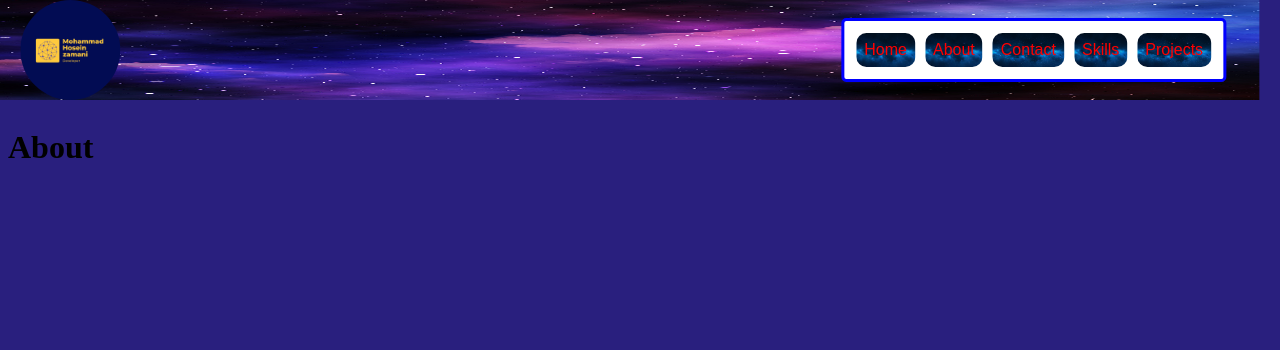
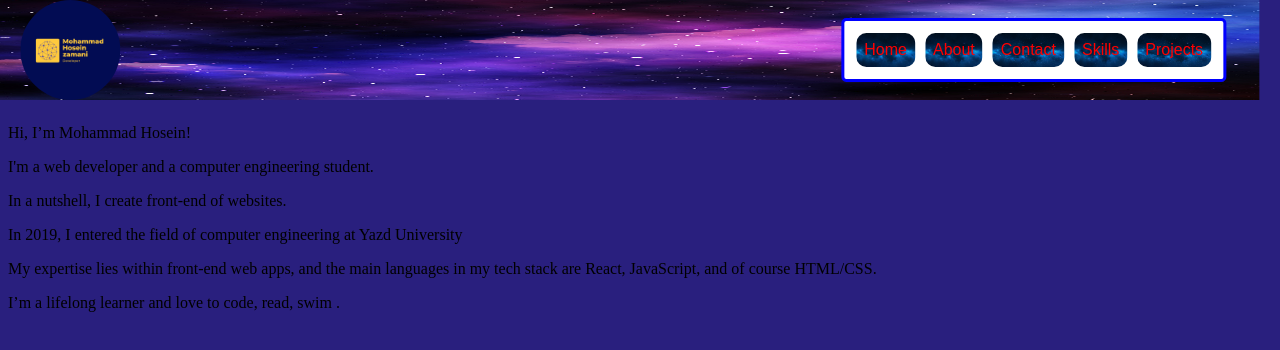
Before and after one commit to MohammadHoseynZamany/Personal-Website-React, a React (Vite) app: page /About in a window 1280 px wide. Shown: the top 350 px of the page. Built offline with nearby package versions, Linux system fonts and the light colour scheme.

Commit message:
add About text

```diff
--- a/src/pages/About.jsx
+++ b/src/pages/About.jsx
@@ -1,8 +1,27 @@
 import React from "react"
 
-export default function About(){
+export default function About() {
     document.getElementById("title").innerHTML = "About"
     return (
-        <h1>About</h1>
+        <div className="aboutContainer">
+            <p>
+                Hi, I’m Mohammad Hosein!
+            </p>
+            <p>
+                I'm a web developer and a computer engineering student.
+            </p>
+            <p>
+                In a nutshell, I create front-end of websites.
+            </p>
+            <p>
+                In 2019, I entered the field of computer engineering at Yazd University
+            </p>
+            <p>
+                My expertise lies within front-end web apps, and the main languages in my tech stack are React, JavaScript, and of course HTML/CSS.
+            </p>
+            <p>
+                I’m a lifelong learner and love to code, read, swim .
+            </p>
+        </div>
     )
 }
```
